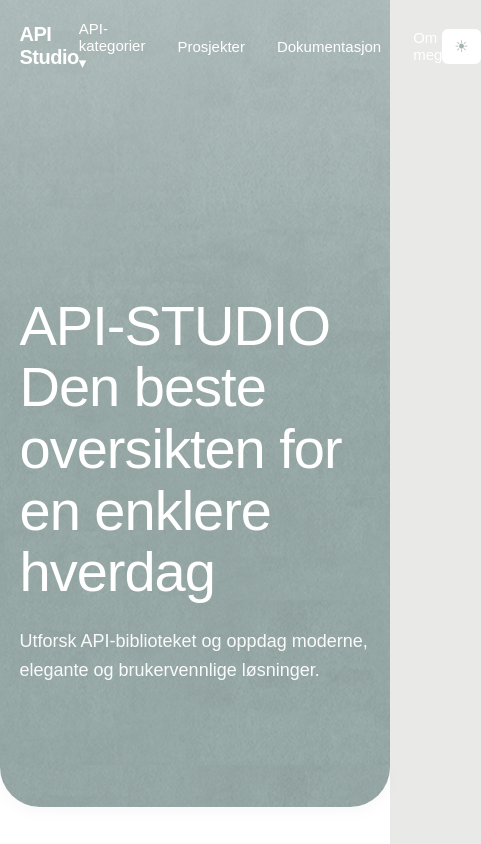
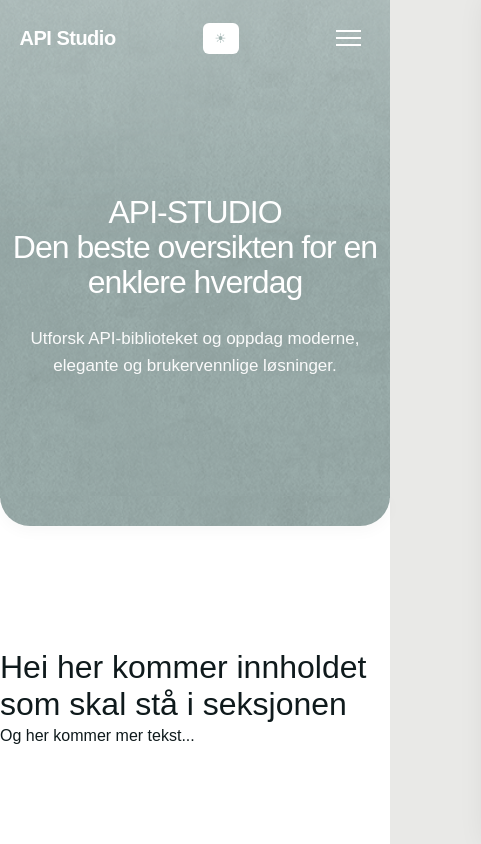
Before and after one commit to aashildf/my-portfolio-api-site, a React (Vite) app: page / in a window 390 px wide. Shown: the top 844 px of the page, 481 px wide, since content can reach past the window. Built offline with nearby package versions, Linux system fonts and the light colour scheme.

Commit message:
mobil/ipad-tilpasning

```diff
--- a/src/components/Header.jsx
+++ b/src/components/Header.jsx
@@ -1,44 +1,72 @@
-import {useState} from "react";
+import { useState } from "react";
 
 export default function Header() {
-    const [open, setOpen] = useState(false);
+  const [menuOpen, setMenuOpen] = useState(false);
+  const [mobileDropdown, setMobileDropdown] = useState(false);
 
+  const closeAll = () => {
+    setMenuOpen(false);
+    setMobileDropdown(false);
+  };
 
   return (
     <header className="header">
-        <div className="header-inner">
+      <div className="header-inner">
+        <div className="logo">API Studio</div>
 
-        {/* Logo */}
-   <div className="logo">API Studio</div>
+        <button
+          className={`mobile-menu-toggle ${menuOpen ? "active" : ""}`}
+          onClick={() => setMenuOpen(!menuOpen)}
+        >
+          <span></span>
+          <span></span>
+          <span></span>
+        </button>
 
-   {/* Navigasjon */}
-    <nav className="nav">
-          <div className="nav-item dropdown" onClick={() => setOpen(!open)}
+        <nav className={`nav ${menuOpen ? "active" : ""}`}>
+          <div
+            className="nav-item dropdown"
+            /* På mobil toggler vi klikk, på desktop styres det av CSS :hover */
+            onClick={() =>
+              window.innerWidth <= 1024 && setMobileDropdown(!mobileDropdown)
+            }
           >
             API-kategorier ▾
-            {open && (
-              <div className="dropdown-menu">
-                <a href="#">Betaling</a>
-                <a href="#">Autentisering</a>
-                <a href="#">Data</a>
-                <a href="#">Kommunikasjon</a>
-              </div>
-            )}
+            <div
+              className={`dropdown-menu ${mobileDropdown ? "mobile-show" : ""}`}
+            >
+              <a href="#" onClick={closeAll}>
+                Betaling
+              </a>
+              <a href="#" onClick={closeAll}>
+                Autentisering
+              </a>
+              <a href="#" onClick={closeAll}>
+                Data
+              </a>
+              <a href="#" onClick={closeAll}>
+                Kommunikasjon
+              </a>
+            </div>
           </div>
 
-          <a className="nav-item" href="#">Prosjekter</a>
-          <a className="nav-item" href="#">Dokumentasjon</a>
-          <a className="nav-item" href="#">Om meg</a>
+          <a className="nav-item" href="#" onClick={closeAll}>
+            Prosjekter
+          </a>
+          <a className="nav-item" href="#" onClick={closeAll}>
+            Dokumentasjon
+          </a>
+          <a className="nav-item" href="#" onClick={closeAll}>
+            Om meg
+          </a>
         </nav>
 
-        {/* Right side */}
         <div className="header-right">
           <button className="theme-toggle">☀︎</button>
         </div>
-
       </div>
 
-
+      {menuOpen && <div className="menu-overlay" onClick={closeAll}></div>}
     </header>
   );
 }
--- a/src/styles/layout.css
+++ b/src/styles/layout.css
@@ -21,8 +21,6 @@ section {
 /* ------------------------------------------------------ */
 .texture-wrapper {
   background-color: #A1B4B2;
-
-  /* linear-gradient. Den starter hvit (lys) og blir helt gjennomsiktig halvveis ned. */
   background-image:
     linear-gradient(
       to bottom,
@@ -74,7 +72,7 @@ section {
 /* ------------------------------------------------------ */
 /* ---------              HEADER               ---------- */
 /* ------------------------------------------------------ */
-.header {
+/* .header {
   background-color: #A1B4B2;
   background: transparent;
   background-size: 600px;
@@ -85,6 +83,13 @@ section {
   color: white;
   position: top;
   top: 0;
+  z-index: 20;
+} */
+
+.header {
+  padding: 20px 0;
+  color: white;
+  position: relative;
   z-index: 20;
 }
 
@@ -97,6 +102,111 @@ section {
   align-items: center;
   justify-content: space-between;
 }
+
+.logo {
+  font-size: 20px;
+  font-weight: 600;
+  letter-spacing: -0.5px;
+}
+
+
+
+
+/* ------------------------------------------------------ */
+/* ----------           NAVIGATION           ------------ */
+/* ------------------------------------------------------ */
+.nav {
+  display: flex;
+  gap: 32px;
+  align-items: center;
+}
+
+.nav-item {
+  color: white;
+  text-decoration: none;
+  font-size: 15px;
+  cursor: pointer;
+  position: relative;
+  padding: 10px 0; /* Lager vertikal treffflate for musen */
+}
+
+.nav-item:hover {
+  opacity: 0.8;
+}
+
+/* DROPDOWN LOGIKK (Desktop)*/
+@media (min-width: 1025px) {
+  .nav-item.dropdown {
+    padding-bottom: 30px; /* Broen som hindrer at menyen lukkes */
+    margin-bottom: -30px;
+  }
+
+  .dropdown-menu {
+    display: none;
+    position: absolute;
+    top: 100%;
+    left: 0;
+    background: white;
+    padding: 15px 0;
+    border-radius: 12px;
+    box-shadow: 0 8px 24px rgba(0,0,0,0.15);
+    flex-direction: column;
+    min-width: 260px;
+    z-index: 100;
+    opacity: 0;
+    transform: translateY(10px);
+    transition: opacity 0.2s ease, transform 0.2s ease;
+    visibility: hidden;
+    pointer-events: none; /* Hindrer interaksjon når den er usynlig */
+  }
+
+  .nav-item.dropdown:hover .dropdown-menu {
+    display: flex;
+    opacity: 1;
+    visibility: visible;
+    transform: translateY(0);
+    pointer-events: auto;
+  }
+
+
+
+}
+
+/* MENYPUNKTER (Felles stiler)*/
+.dropdown-menu a {
+  display: flex;
+  justify-content: space-between;
+  align-items: center;
+  padding: 12px 20px;
+  text-decoration: none;
+  color: #0F1422 !important; /* Tvinger mørk tekst på desktop */
+  font-size: 14px;
+  transition: all 0.2s ease;
+  white-space: nowrap;
+}
+
+.dropdown-menu a:hover {
+ background-color: #e2e2e2;
+  padding-left: 30px; /* Liten slide-effekt */
+  color: #000;
+}
+
+
+/* Pil-effekten */
+.dropdown-menu a::after {
+  content: "→";
+  opacity: 0;
+  transform: translateX(-10px);
+  transition: all 0.2s ease;
+  font-weight: bold;
+}
+
+.dropdown-menu a:hover::after {
+  opacity: 1;
+  transform: translateX(0);
+}
+
+
 
 
 
@@ -143,67 +253,147 @@ section {
 }
 
 
-.logo {
-  font-size: 20px;
-  font-weight: 600;
-  letter-spacing: -0.5px;
+/* ------------------------------------------------------ */
+/* ----------         INTROSECTION           ------------ */
+/* ------------------------------------------------------ */
+
+.intro-section {
+  background: white;
+  color: #0F1A1C;
+  position: relative;
+  padding-bottom: 80px;
+  padding-top: 100px; /* Litt ekstra padding for å gi plass til buen */
+  z-index: 1; /* Lavere enn buen */
+
 }
 
 
 
 
+/* ------------------------------------------------------ */
+/* ----------        MOBILE / RESPONSIVE      ------------ */
+/* ------------------------------------------------------ */
 
-/* ------------------------------------------------------ */
-/* ----------           NAVIGATION           ------------ */
-/* ------------------------------------------------------ */
-.nav {
-  display: flex;
-  gap: 32px;
-  align-items: center;
+/* Hamburger-knapp */
+.mobile-menu-toggle {
+  display: none;
+  flex-direction: column;
+  gap: 5px;
+  background: transparent;
+  border: none;
+  cursor: pointer;
+  z-index: 1001;
+  padding: 10px;
 }
 
-.nav-item {
-  color: white;
-  text-decoration: none;
-  font-size: 15px;
-  cursor: pointer;
-  position: relative;
+.mobile-menu-toggle span {
+  display: block;
+  width: 25px;
+  height: 2px;
+  background-color: white;
+  transition: 0.3s ease;
 }
 
-.nav-item:hover {
-  opacity: 0.8;
+.mobile-menu-toggle.active span:nth-child(1) { transform: translateY(7px) rotate(45deg); }
+.mobile-menu-toggle.active span:nth-child(2) { opacity: 0; }
+.mobile-menu-toggle.active span:nth-child(3) { transform: translateY(-7px) rotate(-45deg); }
+
+@media (max-width: 1024px) {
+  .mobile-menu-toggle {
+    display: flex;
+    order: 3;
+  }
+
+  .nav {
+    position: fixed;
+    top: 0;
+    right: -100%;
+    width: 280px;
+    height: 100vh;
+    background-color: #A1B4B2;
+    background-image: url("../assets/textures/paper.png");
+    background-blend-mode: multiply;
+    flex-direction: column;
+    padding: 100px 40px;
+    gap: 30px;
+    transition: 0.4s cubic-bezier(0.4, 0, 0.2, 1);
+    z-index: 1000;
+    box-shadow: -10px 0 30px rgba(0,0,0,0.1);
+  }
+
+  .nav.active {
+    right: 0;
+  }
+
+  .dropdown-menu {
+    position: static;
+    display: none;
+    flex-direction: column;
+    background: rgba(255, 255, 255, 0.1);
+    box-shadow: none;
+    width: 100%;
+    opacity: 1;
+    visibility: visible;
+    transform: none;
+  }
+
+  /* Vises når du klikker på mobil */
+  .dropdown-menu.mobile-show {
+    display: flex;
+  }
+
+  .dropdown-menu a {
+    color: white !important;
+  }
 }
 
-/* DROPDOWN */
-.dropdown-menu {
-  position: absolute;
-  top: 28px;
-  left: 0;
-  background: white;
-  color: #0F1422;
-  padding: 24px 12px;
-  border-radius: 20px;
-  box-shadow: 0 8px 24px rgba(0,0,0,0.15);
-  display: flex;
-  flex-direction: column;
-  min-width: 280px;
-  z-index: 20;
+@media (max-width: 1024px) {
+  .hero {
+    min-height: 50vh;
+    padding: 40px 0;
+    display: flex;
+    text-align: center;
+  }
+
+  @media (max-width: 1024px) {
+  .texture-wrapper::after {
+    height: 30px; /* Gjør buen litt grunnere på mindre skjermer */
+    border-radius: 0 0 30px 30px;
+  }
 }
 
-.dropdown-menu a {
-  padding: 8px 16px;
-  text-decoration: none;
-  color: #0F1422;
-  font-size: 14px;
-  z-index: 20;
+  .hero h1 { font-size: clamp(32px, 5vw, 56px);
 }
 
-.dropdown-menu a:hover {
-  background: #F2F2F2;
-  z-index: 20;
+.hero p {
+    font-size: 17px;
+    margin: 0 auto;
+  }
+
+  .hero-content {
+    width: 95%; /* Bruk litt mer av bredden på nettbrett */
+  }
+
+  .intro-section {
+    min-height: 50vh;
+    padding-top: 60px;
+    display: flex;
+    flex-direction: column;
+    justify-content: center;
+  }
 }
 
-/* RIGHT SIDE */
+.menu-overlay {
+  position: fixed;
+  top: 0;
+  left: 0;
+  width: 100%;
+  height: 100vh;
+  background: rgba(0,0,0,0.3);
+  z-index: 999;
+}
+
+/* Theme Toggle */
 .header-right {
   display: flex;
   align-items: center;
@@ -217,24 +407,4 @@ section {
   padding: 8px 12px;
   border-radius: 6px;
   cursor: pointer;
-  font-size: 16px;
 }
-
-.theme-toggle:hover {
-  opacity: 0.9;
-}
-
-
-/* ------------------------------------------------------ */
-/* ----------         INTROSECTION           ------------ */
-/* ------------------------------------------------------ */
-
-.intro-section {
-  background: white;
-  color: #0F1A1C;
-  position: relative;
-  padding-bottom: 80px;
-  padding-top: 100px; /* Litt ekstra padding for å gi plass til buen */
-  z-index: 1; /* Lavere enn buen */
-
-}
```
